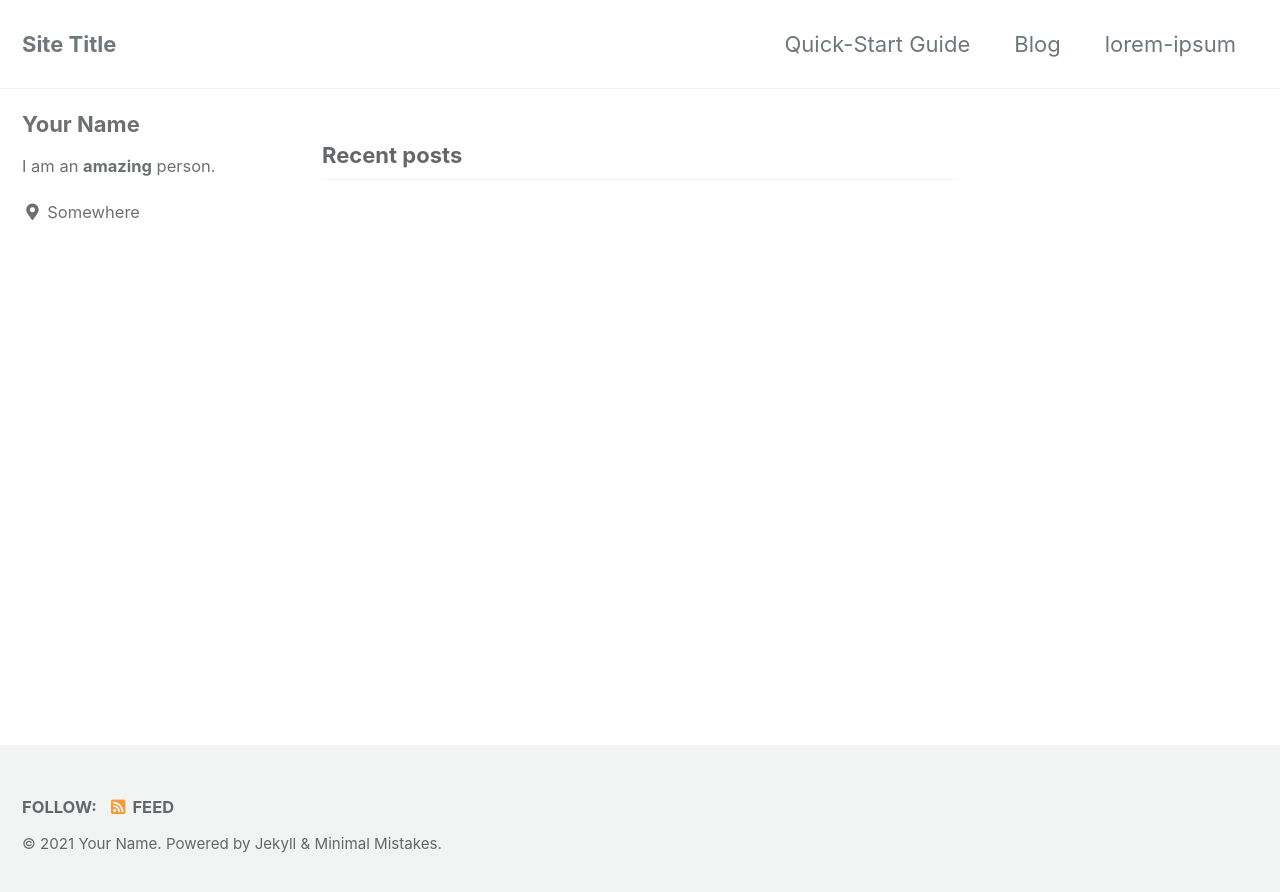
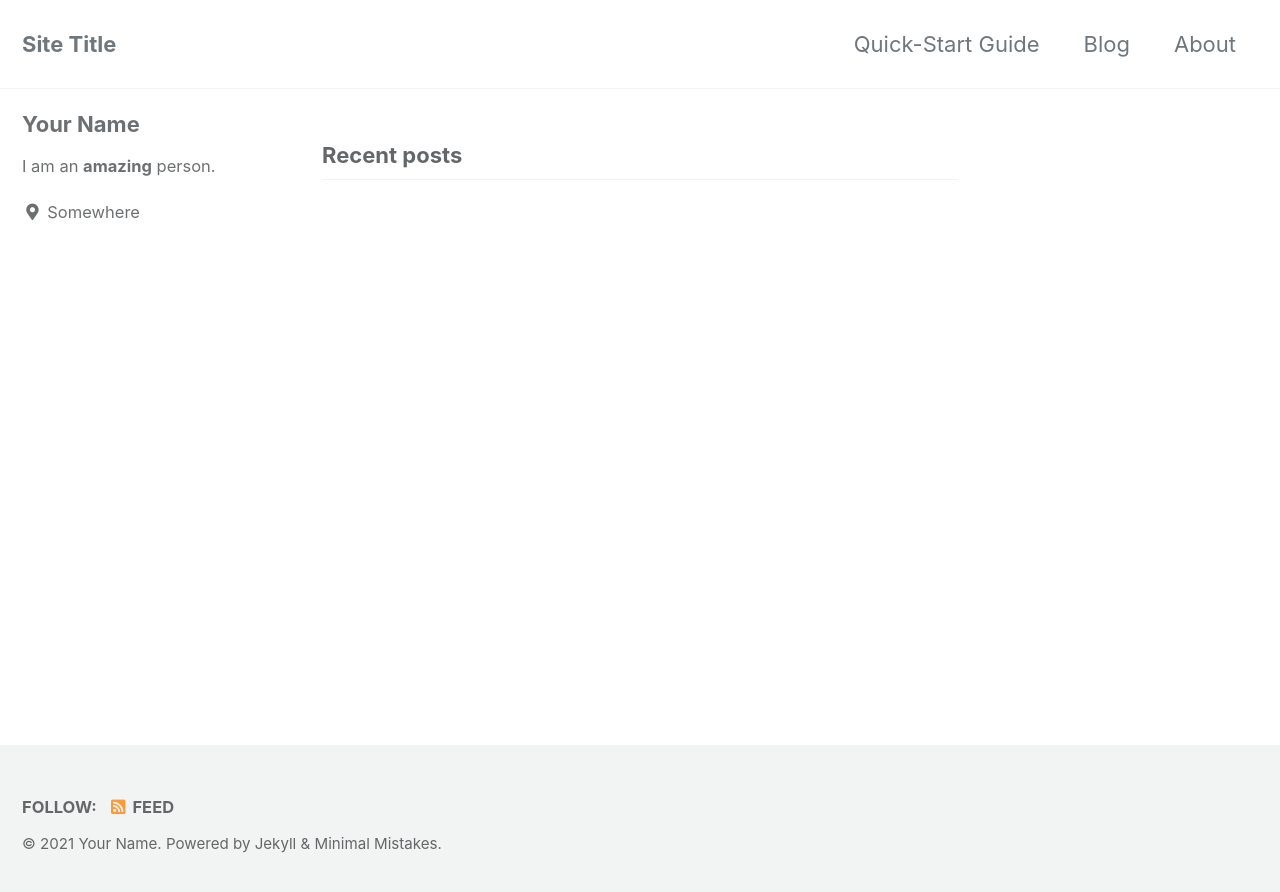
Before and after one commit to stackbit-projects/panoramic-rabbit-21f1a, a Jekyll site: the page built from index.html, in a window 1280 px wide. Shown: the top 892 px of the page. Built offline with Jekyll 4.4.1, drawn with Linux system fonts in a browser that asks for light colours; cached includes are drawn as plain includes; the list of posts is cut into pages by our own code.

Commit message:
navigation.yml: updated title in main

```diff
--- a/_data/navigation.yml
+++ b/_data/navigation.yml
@@ -3,5 +3,5 @@ main:
     url: 'https://mmistakes.github.io/minimal-mistakes/docs/quick-start-guide/'
   - title: Blog
     url: '#'
-  - title: lorem-ipsum
+  - title: About
     url: lorem-ipsum
```
